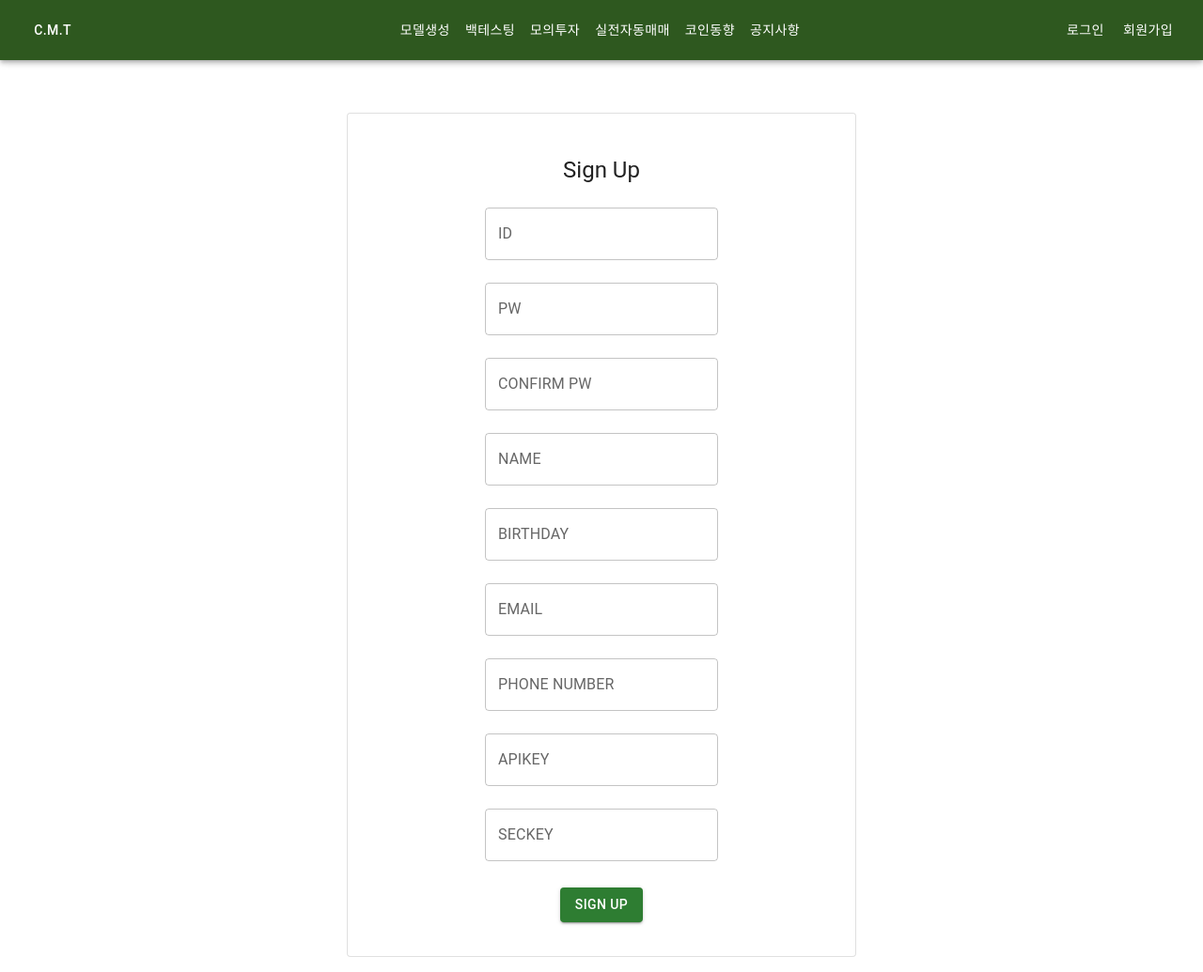
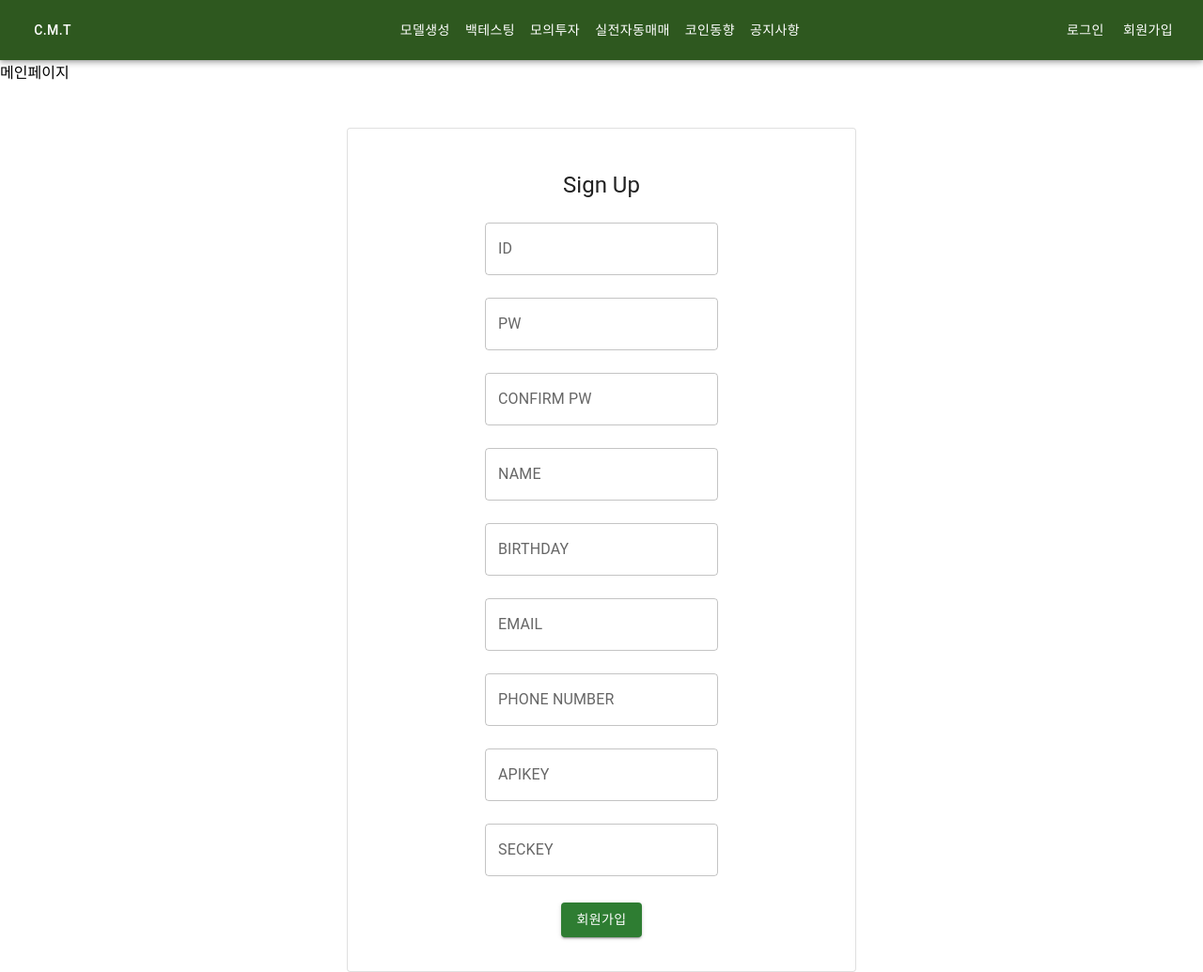
Before and after one commit to jiyeonBong/frontPractice, a React (Create React App) app: page /signup in a window 1280 px wide. Shown: the whole page at 94% size. Built offline with nearby package versions, Linux system fonts and the light colour scheme.

Commit message:
라우터연결,페이지생성

```diff
--- a/src/App.js
+++ b/src/App.js
@@ -6,97 +6,31 @@ import './App.css';
 import Navibar from "./components/Navibar.js";
 import Login from "./components/Login.js";
 import SignUp from "./components/SignUp.js";
+import { Route, BrowserRouter as Router, Routes } from 'react-router-dom';
 
 function App() {
-  // const [xrpInfo, setXrpInfo] = useState([]);
-
-  //   useEffect(() => {
-
-  //       //Upbit API
-  //       const getApi = async() =>{
-  //           await axios.get('https://api.upbit.com/v1/candles/minutes/1?market=KRW-BTC&count=4').then((res) =>{
-  //           for(let i = 0; i < res.data.length; i++){
-  //               if(res.data[i].market != null){
-  //                       setXrpInfo(prev => {return [...prev, res.data[i]]})
-  //               }else{
-  //                   alert("error");
-  //               }
-  //           }
-  //           })
-
-  //       }
-  //       getApi();
-  //   }, [])
-
-
   return (
     <>
+    <div>
     <Navibar/>
+    메인페이지
+    </div>
     <div>
-    {/* <Login/> */}
-    <SignUp/>
+    <Routes>
+
+{/*}
+        <Route path="/menu1" element={Link}/>
+        <Route path="/menu2" element={Link}/>
+        <Route path="/menu3" element={Link}/>
+        <Route path="/menu4" element={Link}/>
+        <Route path="/menu5" element={Link}/>
+        <Route path="/menu6" element={Link}/> */}
+
+        <Route path="/Login" element={<Login/>}/>
+        <Route path="/signup" element={<SignUp/>}/>
+    </Routes>
     </div>
 
-
-
-    {/* <div className="Main">
-    메인페이지
-    </div> */}
-    {/* <div className ="loginbox">
-      <div className = "App">
-      </div>
-    </div> */}
-
-    {/* <div className="App">
-      <br/><br/>
-    <table>
-               <thead>
-                   <tr style={{backgroundColor: "black", color: "white"}}>
-                       <th scope="col" style={{ textAlign: "center" }}>
-                         market
-                       </th>
-                       <th scope="col" style={{ textAlign: "center" }}>
-                       candle_date_time_kst
-                       </th>
-                       <th scope="col" style={{ textAlign: "center" }}>
-                       opening_price
-                       </th>
-                       <th scope="col" style={{ textAlign: "center" }}>
-                       high_price
-                       </th>
-                       <th scope="col" style={{ textAlign: "center" }}>
-                       low_price
-                       </th>
-                       <th scope="col" style={{ textAlign: "center" }}>
-                       trade_price
-                       </th>
-                       <th scope="col" style={{ textAlign: "center" }}>
-                       candle_acc_trade_price
-                       </th>
-                   </tr>
-               </thead>
-
-              {xrpInfo.length > 0 &&
-               <tbody>
-                {xrpInfo.map((infor, idx) => {
-                    return(
-                    <tr key={idx} style={{backgroundColor: "black", textAlign: "center" ,color: "white"}}>
-                        <td>{infor.market}</td>
-                        <td>{infor.candle_date_time_kst}</td>
-                        <td>{infor.opening_price}</td>
-                        <td>{infor.high_price}</td>
-                        <td>{infor.low_price}</td>
-                        <td>{infor.trade_price}</td>
-                        <td>{infor.candle_acc_trade_price}</td>
-                    </tr>
-                    )
-               })
-               }
-               </tbody>
-               }
-
-            </table>
-    </div> */}
     </>
   );
 }
--- a/src/components/Navibar.js
+++ b/src/components/Navibar.js
@@ -1,7 +1,9 @@
 /*eslint-disable*/
 import React from 'react';
 import { AppBar, Toolbar, Typography, Button,Box } from '@mui/material';
-import { Link } from 'react-router-dom';
+import { Route, Link } from 'react-router-dom';
+import Login from "./Login.js";
+import SignUp from "./SignUp.js";
 
 const Navibar = () => {
   return (
@@ -17,7 +19,7 @@ const Navibar = () => {
           <Button color="inherit" component={Link} to="/menu3" >모의투자</Button>
           <Button color="inherit" component={Link} to="/menu4" >실전자동매매</Button>
           <Button color="inherit" component={Link} to="/menu5" >코인동향</Button>
-          <Button color="inherit" component={Link} to="/menu5" >공지사항</Button>
+          <Button color="inherit" component={Link} to="/menu6" >공지사항</Button>
         </div>
       </Typography>
       <Typography align="right">
@@ -30,6 +32,7 @@ const Navibar = () => {
 
       </Toolbar>
     </AppBar>
+
   );
 };
 
--- a/src/components/SignUp.js
+++ b/src/components/SignUp.js
@@ -138,7 +138,7 @@ const Signup = () => {
   };
 
   return (
-    <Paper variant="outlined" sx={{width: '90%', maxWidth: '500px', margin: '0 auto', padding: '20px' ,mt:7 }}>
+    <Paper variant="outlined" sx={{width: '90%', maxWidth: '500px', margin: '0 auto', padding: '20px' ,mt:6 }}>
     <Box sx={{ display: "flex", flexDirection: "column", alignItems: "center", mt: 3 }}>
     <Typography variant="h5" component="h2" sx={{ mb: 1 }}>
           Sign Up
@@ -210,7 +210,7 @@ const Signup = () => {
       />
       <br/>
       <Button variant="contained" color="success" onClick={handleSubmit} sx={{ mb: 2 }}>
-        Sign up
+        회원가입
       </Button>
     </Box>
     </Paper>
```
Also changed, not shown: src/components/AutoTrading.js (added), src/components/BackTesting.js (added), src/components/CoinNews.js (added), src/components/CreateModel.js (added), src/components/Notice.js (added), src/components/VirtualInvesting.js (added).
